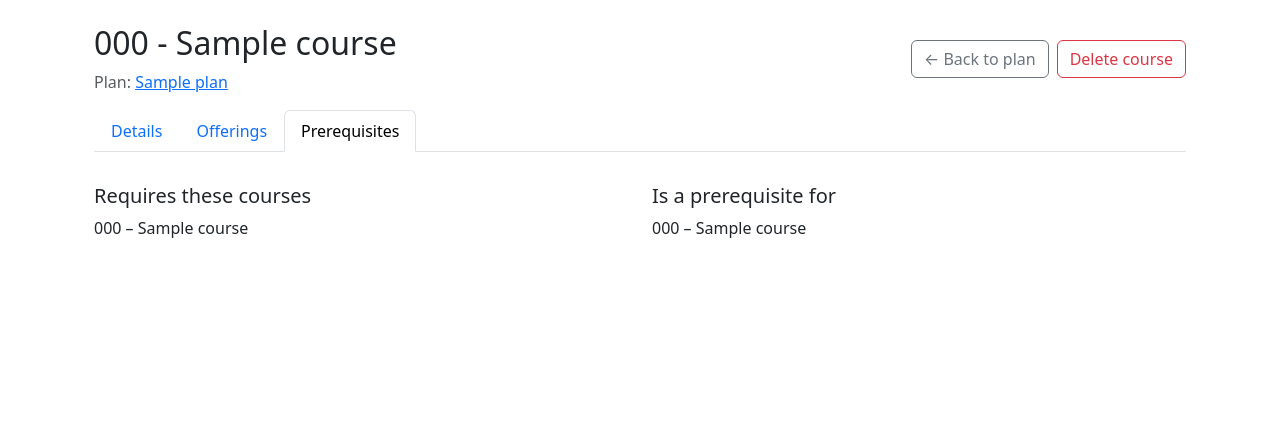
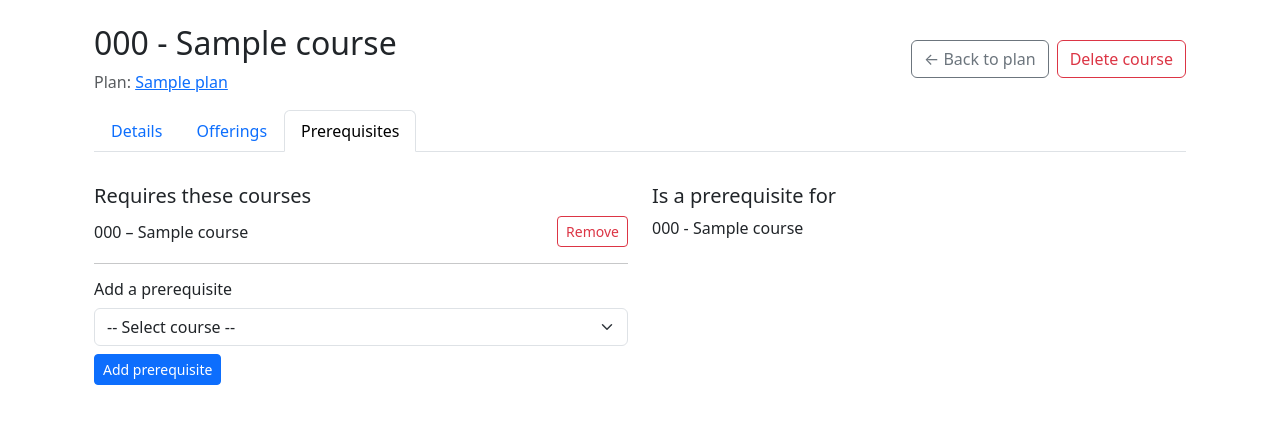
Before and after one commit to sarazoher/course-schedular, a Flask app: page /plans/1/course/1 in a window 1280 px wide, after a click on "Prerequisites". Shown: the part 56-480 px from the top of the page. Run offline with Flask 3, Linux system fonts and the light colour scheme; a user stored in the database is signed in; tables that the repository leaves empty hold one stand-in row (values such as "Sample post").

```diff
--- a/routes/main.py
+++ b/routes/main.py
@@ -399,10 +399,7 @@ def delete_course(plan_id: int, course_id: int):
     return redirect(url_for("main.view_plan", plan_id=plan.id))
 
 
-@main_bp.route(
-    "/plans/<int:plan_id>/courses/<int:course_id>/offerings",
-    methods=["GET", "POST"],
-)
+@main_bp.route("/plans/<int:plan_id>/courses/<int:course_id>/offerings", methods=["GET", "POST"])
 @login_required
 def edit_offerings(plan_id: int, course_id: int):
     # 1) Make sure plan belongs to current user
@@ -515,6 +512,11 @@ def course_detail(plan_id: int, course_id: int):
         prereq_course_id=course.id,
     ).all()
 
+    all_courses = Course.query.filter_by(
+        degree_plan_id=plan.id
+    ).order_by(Course.code).all()
+    available_prereq_courses = [c for c in all_courses if c.id != course.id]
+
     return render_template(
         "course_detail.html",
         plan=plan,
@@ -523,4 +525,106 @@ def course_detail(plan_id: int, course_id: int):
         selected_semesters=selected_semesters,
         incoming_prereqs=incoming_prereqs,
         outgoing_prereqs=outgoing_prereqs,
+        available_prereq_courses=available_prereq_courses,
     )
+
+@main_bp.route("/plans/<int:plan_id>/course/<int:course_id>/prereqs/add", methods=["POST"])
+@login_required
+def add_prereq(plan_id: int, course_id: int):
+    # Make sure the plan belongs to the current user
+    plan = DegreePlan.query.filter_by(
+        id=plan_id,
+        user_id=current_user.id,
+    ).first()
+    if plan is None:
+        abort(404)
+
+    # Make sure the "target" course belongs to this plan
+    course = Course.query.filter_by(
+        id=course_id,
+        degree_plan_id=plan.id,
+    ).first()
+    if course is None:
+        abort(404)
+
+    prereq_id_raw = (request.form.get("prereq_course_id") or "").strip()
+    if not prereq_id_raw:
+        flash("Please select a prerequisite course.", "error")
+        return redirect(url_for("main.course_detail", plan_id=plan.id, course_id=course.id))
+
+    try:
+        prereq_course_id = int(prereq_id_raw)
+    except ValueError:
+        flash("Invalid prerequisite course.", "error")
+        return redirect(url_for("main.course_detail", plan_id=plan.id, course_id=course.id))
+
+    # Can't be its own prerequisite!
+    if prereq_course_id == course.id:
+        flash("A course cannot be a prerequisite of itself.", "error")
+        return redirect(url_for("main.course_detail", plan_id=plan.id, course_id=course.id))
+
+    # Ensure prereq course exists in the same plan
+    prereq_course = Course.query.filter_by(
+        id=prereq_course_id,
+        degree_plan_id=plan.id,
+    ).first()
+    if prereq_course is None:
+        flash("Selected prerequisite course is not in this plan.", "error")
+        return redirect(url_for("main.course_detail", plan_id=plan.id, course_id=course.id))
+
+    # Avoid duplicate edges
+    existing = Prerequisite.query.filter_by(
+        degree_plan_id=plan.id,
+        course_id=course.id,
+        prereq_course_id=prereq_course.id,
+    ).first()
+    if existing:
+        flash("This prerequisite already exists.", "error")
+        return redirect(url_for("main.course_detail", plan_id=plan.id, course_id=course.id))
+
+    # Create the new prereq edge
+    edge = Prerequisite(
+        degree_plan_id=plan.id,
+        course_id=course.id,
+        prereq_course_id=prereq_course.id,
+    )
+    db.session.add(edge)
+    db.session.commit()
+
+    flash("Prerequisite added.", "success")
+    return redirect(url_for("main.course_detail", plan_id=plan.id, course_id=course.id))
+
+
+@main_bp.route("/plans/<int:plan_id>/course/<int:course_id>/prereqs/<int:prereq_id>/delete", methods=["POST"])
+@login_required
+def delete_prereq(plan_id: int, course_id: int, prereq_id: int):
+    # Ensure plan belongs to current user
+    plan = DegreePlan.query.filter_by(
+        id=plan_id,
+        user_id=current_user.id,
+    ).first()
+    if plan is None:
+        abort(404)
+
+    # Ensure course belongs to this plan
+    course = Course.query.filter_by(
+        id=course_id,
+        degree_plan_id=plan.id,
+    ).first()
+    if course is None:
+        abort(404)
+
+    # Find the prereq edge and ensure it belongs to this plan+course
+    edge = Prerequisite.query.filter_by(
+        id=prereq_id,
+        degree_plan_id=plan.id,
+        course_id=course.id,
+    ).first()
+    if edge is None:
+        abort(404)
+
+    db.session.delete(edge)
+    db.session.commit()
+
+    flash("Prerequisite removed.", "success")
+    return redirect(url_for("main.course_detail", plan_id=plan.id, course_id=course.id))
--- a/templates/course_detail.html
+++ b/templates/course_detail.html
@@ -167,18 +167,32 @@
       </form>
     </div>
 
-    <!-- Prereqs tab (read-only for now) -->
+    <!-- Prereqs tab -->
     <div class="tab-pane fade"
          id="prereqs"
          role="tabpanel"
          aria-labelledby="prereq-tab">
       <div class="mt-3 row">
+        <!-- Incoming prereqs (what this course requires) -->
         <div class="col-md-6 mb-3">
           <h5>Requires these courses</h5>
           <ul class="list-unstyled">
             {% for edge in incoming_prereqs %}
-            <li>
+              <li class="d-flex justify-content-between align-items-center mb-1">
+                <span>
                   {{ edge.prereq_course.code }} – {{ edge.prereq_course.name }}
+                </span>
+                <form method="POST"
+                      action="{{ url_for('main.delete_prereq',
+                                         plan_id=plan.id,
+                                         course_id=course.id,
+                                         prereq_id=edge.id) }}"
+                      onsubmit="return confirm('Remove this prerequisite?');">
+                  <button type="submit"
+                          class="btn btn-sm btn-outline-danger">
+                    Remove
+                  </button>
+                </form>
               </li>
             {% else %}
               <li class="text-muted">
@@ -186,14 +200,39 @@
               </li>
             {% endfor %}
           </ul>
+
+          <hr>
+
+          <h6 class="mt-3">Add a prerequisite</h6>
+          <form method="POST"
+                action="{{ url_for('main.add_prereq',
+                                   plan_id=plan.id,
+                                   course_id=course.id) }}">
+            <div class="mb-2">
+              <select name="prereq_course_id"
+                      class="form-select"
+                      required>
+                <option value="">-- Select course --</option>
+                {% for c in available_prereq_courses %}
+                  <option value="{{ c.id }}">
+                    {{ c.code }} - {{ c.name }}
+                  </option>
+                {% endfor %}
+              </select>
+            </div>
+            <button type="submit" class="btn btn-sm btn-primary">
+              Add prerequisite
+            </button>
+          </form>
         </div>
 
+        <!-- Outgoing prereqs (where this course is required) -->
         <div class="col-md-6 mb-3">
           <h5>Is a prerequisite for</h5>
           <ul class="list-unstyled">
             {% for edge in outgoing_prereqs %}
               <li>
-              {{ edge.course.code }} – {{ edge.course.name }}
+                {{ edge.course.code }} - {{ edge.course.name }}
               </li>
             {% else %}
               <li class="text-muted">
@@ -203,8 +242,6 @@
           </ul>
         </div>
       </div>
-
-      <!-- Next step: add forms here to add/remove prereqs -->
     </div>
 
   </div>
```
Lines whose indentation alone changed are shown as unchanged.
